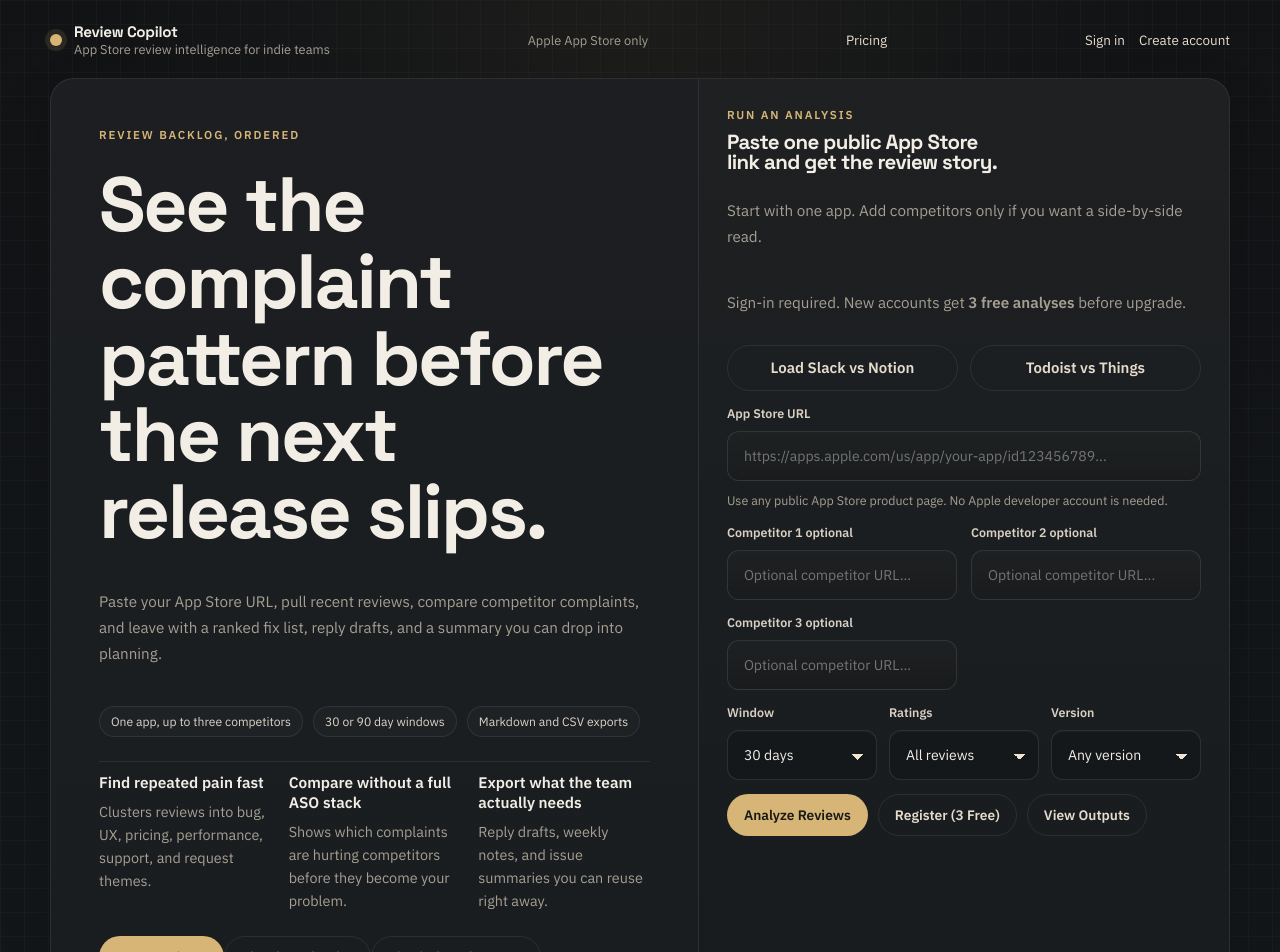
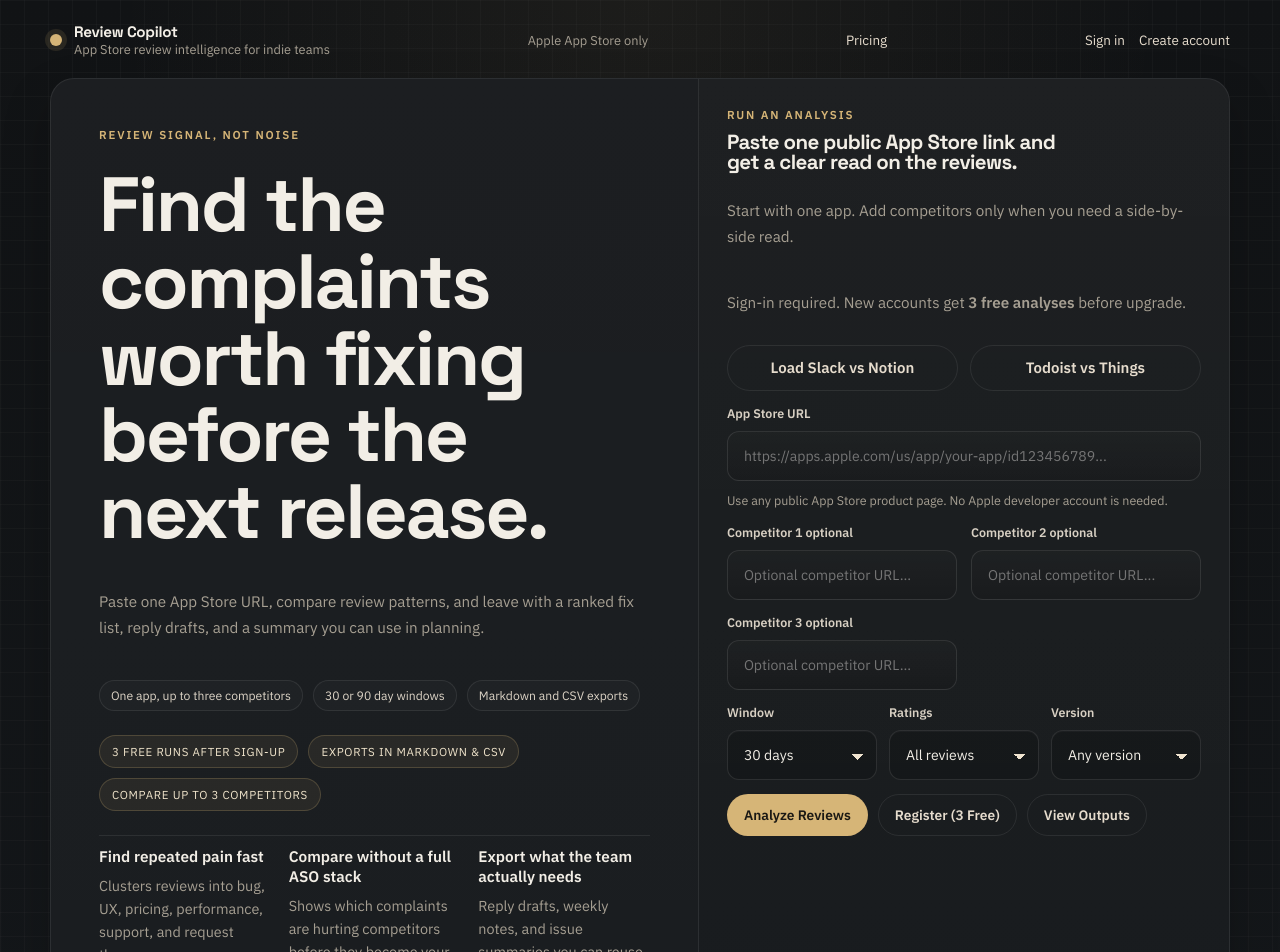
Before and after one commit to dEdwardy/review-intelligence, a Next.js app: page / in a window 1280 px wide. Shown: the top 952 px of the page. Built offline with nearby package versions, Linux system fonts and the light colour scheme; no server answers.

Commit message:
feat: tighten conversion-focused landing copy

```diff
--- a/app/globals.css
+++ b/app/globals.css
@@ -309,6 +309,24 @@ h3 {
   font-size: 0.76rem;
 }
 
+.hero__proof {
+  display: flex;
+  flex-wrap: wrap;
+  gap: 10px;
+}
+
+.hero__proof span {
+  padding: 8px 12px;
+  border-radius: 999px;
+  border: 1px solid rgba(214, 181, 119, 0.22);
+  background: rgba(214, 181, 119, 0.08);
+  color: #f1e5cc;
+  font-size: 0.72rem;
+  letter-spacing: 0.06em;
+  text-transform: uppercase;
+  white-space: nowrap;
+}
+
 .hero__facts {
   display: grid;
   grid-template-columns: repeat(3, minmax(0, 1fr));
@@ -413,8 +431,8 @@ button.text-link {
 
 .button--compact {
   width: fit-content;
-  min-width: 142px;
-  min-height: 40px;
+  min-width: 132px;
+  min-height: 38px;
   padding: 0 14px;
   border-radius: 16px;
   box-shadow: 0 8px 18px rgba(0, 0, 0, 0.18);
@@ -441,12 +459,12 @@ button.text-link {
 
 .pricing-layout {
   display: grid;
-  grid-template-columns: minmax(0, 1.06fr) minmax(340px, 0.94fr);
+  grid-template-columns: minmax(0, 1.08fr) minmax(340px, 0.92fr);
   gap: 18px;
 }
 
 .pricing-hero {
-  padding: 26px 28px 24px;
+  padding: 28px 30px 24px;
   border: 1px solid var(--line);
   border-radius: var(--radius-lg);
   background:
@@ -504,20 +522,20 @@ button.text-link {
 
 .pricing-panel__shell {
   display: grid;
-  gap: 18px;
-  margin-top: 84px;
+  gap: 20px;
+  margin-top: 92px;
   padding: 18px;
   border: 1px solid var(--line);
   border-radius: 20px;
   background:
-    linear-gradient(180deg, rgba(255, 255, 255, 0.035), rgba(255, 255, 255, 0.012)),
+    linear-gradient(180deg, rgba(255, 255, 255, 0.04), rgba(255, 255, 255, 0.012)),
     rgba(0, 0, 0, 0.14);
   box-shadow: inset 0 1px 0 rgba(255, 255, 255, 0.04);
 }
 
 .pricing-panel__status {
   display: grid;
-  gap: 10px;
+  gap: 12px;
 }
 
 .pricing-panel__badge {
@@ -535,12 +553,12 @@ button.text-link {
 }
 
 .pricing-panel__status h2 {
-  font-size: clamp(1.5rem, 2.5vw, 1.85rem);
+  font-size: clamp(1.55rem, 2.6vw, 1.95rem);
 }
 
 .pricing-panel__cta {
   display: grid;
-  gap: 8px;
+  gap: 10px;
   justify-items: start;
   padding-top: 4px;
 }
--- a/app/page.jsx
+++ b/app/page.jsx
@@ -44,17 +44,23 @@ export default async function HomePage() {
 
       <section className="hero">
         <div className="hero__copy">
-          <div className="eyebrow">Review backlog, ordered</div>
-          <h1>See the complaint pattern before the next release slips.</h1>
+          <div className="eyebrow">Review signal, not noise</div>
+          <h1>Find the complaints worth fixing before the next release.</h1>
           <p>
-            Paste your App Store URL, pull recent reviews, compare competitor complaints, and leave
-            with a ranked fix list, reply drafts, and a summary you can drop into planning.
+            Paste one App Store URL, compare review patterns, and leave with a ranked fix list,
+            reply drafts, and a summary you can use in planning.
           </p>
 
           <div className="hero__meta">
             <span>One app, up to three competitors</span>
             <span>30 or 90 day windows</span>
             <span>Markdown and CSV exports</span>
+          </div>
+
+          <div className="hero__proof">
+            <span>3 free runs after sign-up</span>
+            <span>Exports in Markdown &amp; CSV</span>
+            <span>Compare up to 3 competitors</span>
           </div>
 
           <div className="hero__facts">
@@ -81,11 +87,11 @@ export default async function HomePage() {
               Open analyzer
             </Link>
             <Link href="/pricing" className="button button--ghost">
-              View launch price
+              View pricing
             </Link>
             {!isSignedIn ? (
               <Link href="/auth?next=/" className="button button--ghost">
-                Sign in for 3 free runs
+                Get 3 free runs
               </Link>
             ) : null}
             <Link href="#workflow" className="button button--ghost">
--- a/components/review-copilot-client.jsx
+++ b/components/review-copilot-client.jsx
@@ -78,9 +78,9 @@ export default function ReviewCopilotClient() {
     <form className="input-form" action="/analysis" method="get" onSubmit={submit} noValidate>
       <div className="input-form__head">
         <div className="eyebrow">Run an analysis</div>
-        <h2>Paste one public App Store link and get the review story.</h2>
+        <h2>Paste one public App Store link and get a clear read on the reviews.</h2>
         <p className="hint">
-          Start with one app. Add competitors only if you want a side-by-side read.
+          Start with one app. Add competitors only when you need a side-by-side read.
         </p>
         <p className="hint">
           Sign-in required. New accounts get <strong>3 free analyses</strong> before upgrade.
```
